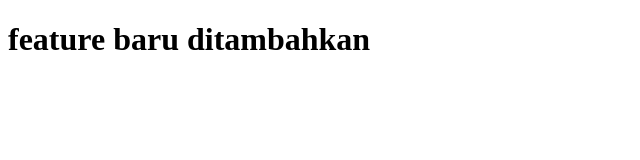
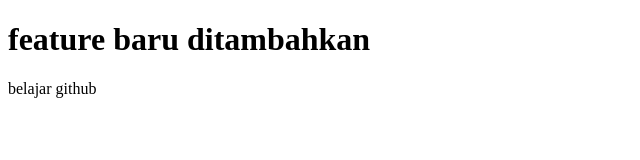
Before and after one commit to kokolopo/belajar-github, a plain HTML site: page index.html in a window 1280 px wide. Shown: the whole page, without its empty margins (0-640 px from the left). Drawn offline with Linux system fonts and the light colour scheme.

Commit message:
add paragraf

```diff
--- a/index.html
+++ b/index.html
@@ -10,5 +10,6 @@
    <h1>
        feature baru ditambahkan
    </h1>
+   <p>belajar github</p>
 </body>
 </html>
```
